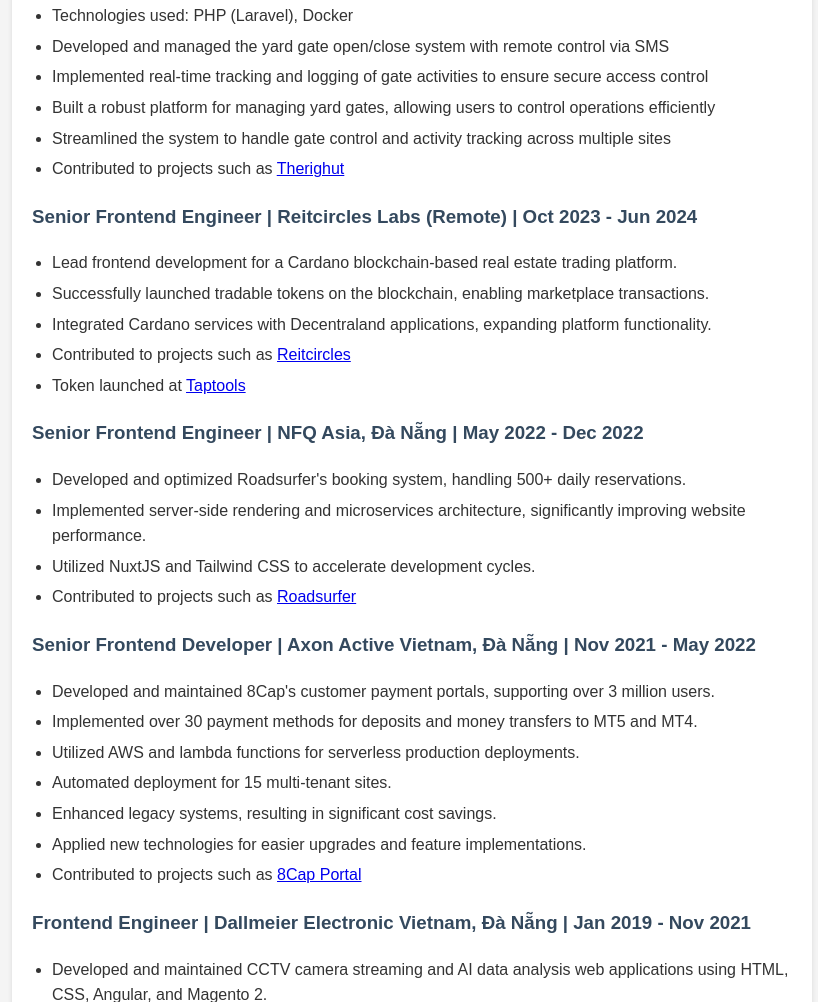
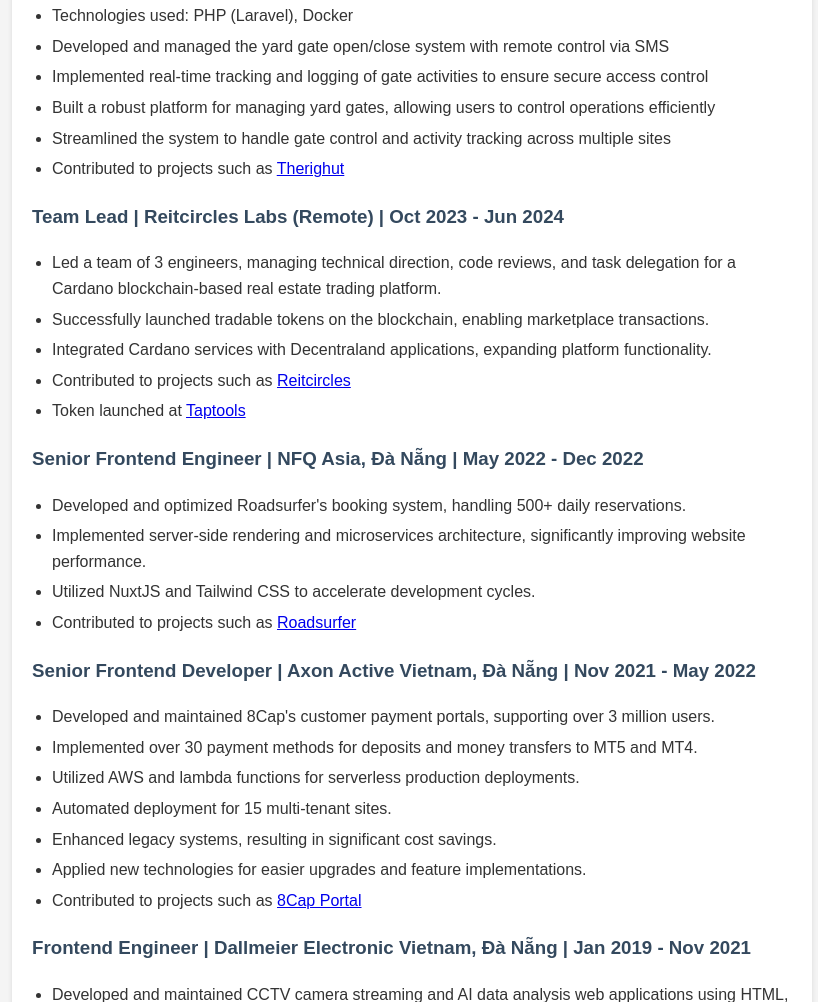
Before and after one commit to tuanvinhtl/cv, a plain HTML site: page index.html in a window 1280 px wide. Shown: the part 1824-2826 px from the top of the page, without its empty margins (228-1046 px from the left). Drawn offline with Linux system fonts and the light colour scheme.

Commit message:
Update Reitcircles role to Team Lead
Emphasize technical direction and management of a 3-person team.

Co-Authored-By: Claude Sonnet 5 <noreply@anthropic.com>
Claude-Session: https://claude.ai/code/session_01XaT657gFBLrLrYwJpHsRhJ

```diff
--- a/index.html
+++ b/index.html
@@ -284,13 +284,13 @@
       </article>
       <article>
         <h3>
-          Senior Frontend Engineer | Reitcircles Labs (Remote) | Oct 2023 - Jun
-          2024
+          Team Lead | Reitcircles Labs (Remote) | Oct 2023 - Jun 2024
         </h3>
         <ul>
           <li>
-            Lead frontend development for a Cardano blockchain-based real estate
-            trading platform.
+            Led a team of 3 engineers, managing technical direction, code
+            reviews, and task delegation for a Cardano blockchain-based real
+            estate trading platform.
           </li>
           <li>
             Successfully launched tradable tokens on the blockchain, enabling
```
